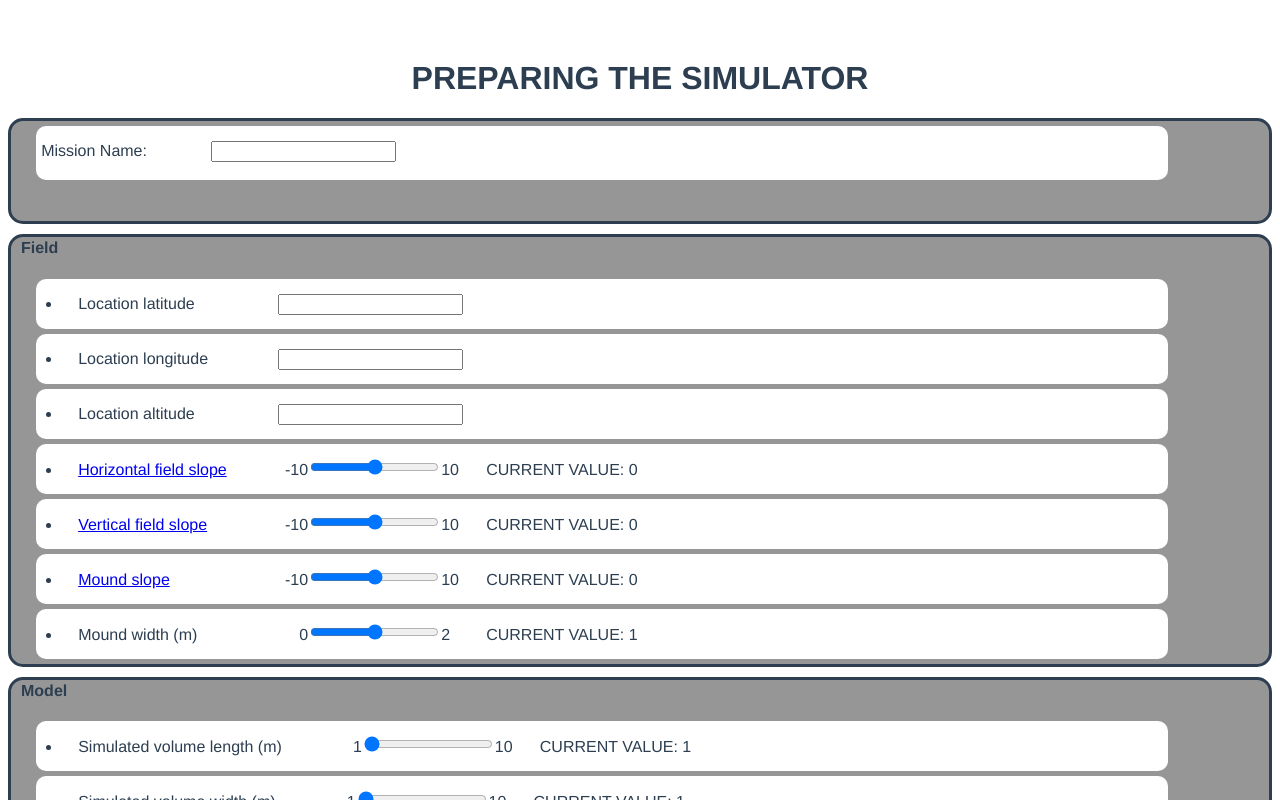
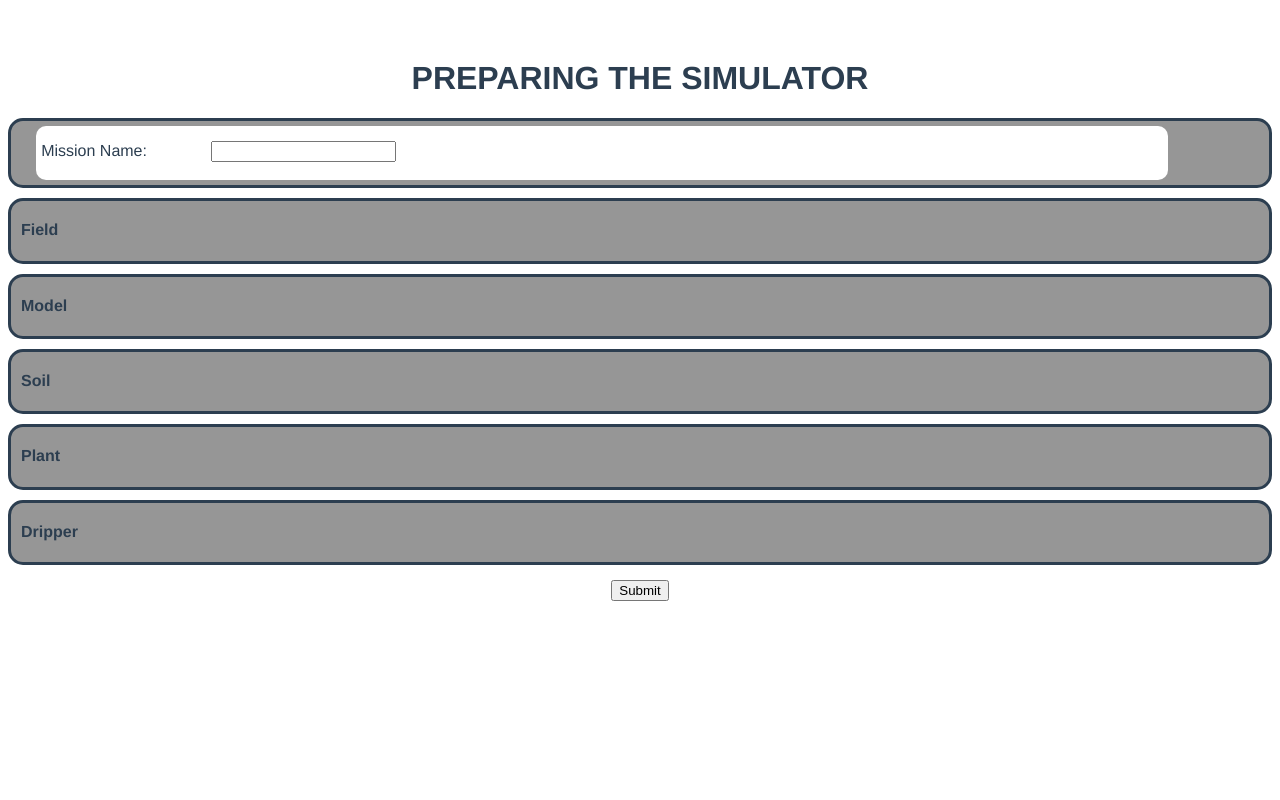
Before and after one commit to w4bo/watering-gui, a Vue app in the folder tesiBrini/app/: page / in a window 1280 px wide. Shown: the top 800 px of the page. Built offline with nearby package versions, Linux system fonts and the light colour scheme.

Commit message:
Add details summary

```diff
--- a/tesiBrini/app/src/App.vue
+++ b/tesiBrini/app/src/App.vue
@@ -8,10 +8,12 @@
 
     <div v-for="(temp, index) in template" :key="index">
       <article v-for="(type,title,index) in temp" :key="index" :class="title">
+        <details>
+        <summary>
         <header>
           <h4> {{ title }}</h4>
         </header>
-
+        </summary>
         <div v-for="(elem, index) in type" :key="index" class="input">
           <li>
             <!-- if url != null -->
@@ -78,6 +80,7 @@
 
           </li>
         </div>
+      </details>
       </article>
     </div>
     <input type="submit" value="Submit">
@@ -136,7 +139,7 @@ h1 {
 
 article {
   margin-top: 10px;
-  min-height: 100px;
+  min-height: 10px;
   border-style: solid;
   background-color: #969696;
   border-radius: 15px;
@@ -144,9 +147,9 @@ article {
 }
 
 h4 {
-  text-align: left;
+  display: inline-block;
   margin-left: 10px;
-  margin-top: 2px;
+  margin-top: 20px;
 }
 
 button {
@@ -171,7 +174,7 @@ label, a {
   min-width: 150px;
 }
 
- .Soil a {
+.Soil a {
   display: inline-block;
   margin-top: 15px;
   margin-right: 50px;
@@ -239,5 +242,15 @@ li {
   min-width: 120px;
 }
 
+summary {
+  cursor: pointer;
+}
+
+details > summary {
+  list-style: none;
+}
+details > summary::-webkit-details-marker {
+  display: none;
+}
 
 </style>
```
